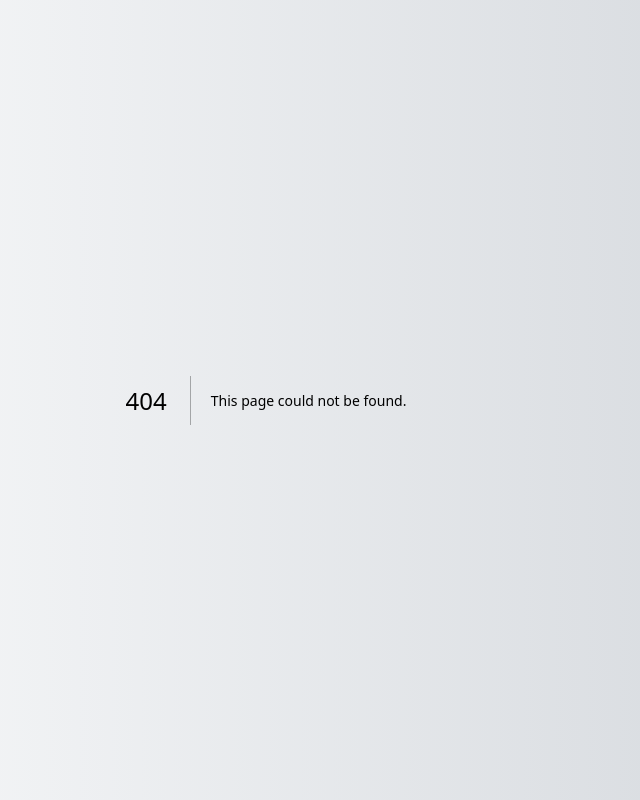
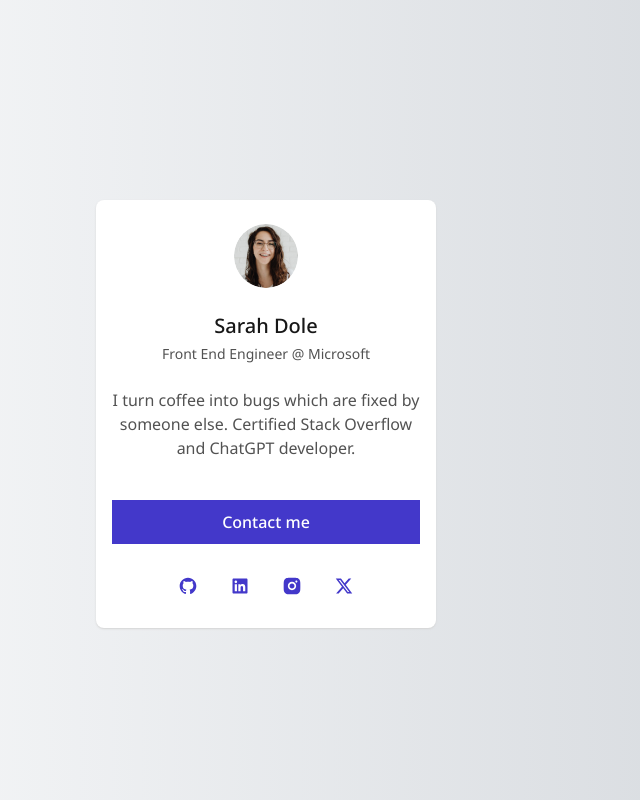
Before and after one commit to av0ed/ui-component-library, a Next.js app: page /profile-card in a window 1280 px wide. Before the commit this address had no page. Shown: the top 800 px of the page, without its empty margins (374-1014 px from the left). Built offline with nearby package versions, Linux system fonts and the light colour scheme.

Commit message:
scaffold profile card

```diff
--- a/app/_components/blog-card.tsx
+++ b/app/_components/blog-card.tsx
@@ -1,4 +1,4 @@
-import { MdOutlineArrowForward } from "react-icons/md";
+import { RiArrowRightLine } from "@remixicon/react";
 import Image from "next/image";
 import Link from "next/link";
 
@@ -39,7 +39,7 @@ export default function BlogCard({
           className="inline-flex items-center mt-6 font-medium text-indigo-700 decoration-2 underline-offset-4 hover:text-indigo-800"
         >
           Read more
-          <MdOutlineArrowForward className="ml-1.5 h-5 w-5 fill-indigo-700" />
+          <RiArrowRightLine className="ml-1.5 h-5 w-5 fill-indigo-700" />
         </Link>
       </div>
     </article>
--- /dev/null
+++ b/app/_components/profile-card.tsx
@@ -0,0 +1,62 @@
+import Image from "next/image";
+import {
+  RiTwitterXFill,
+  RiInstagramFill,
+  RiGithubFill,
+  RiLinkedinBoxFill,
+} from "@remixicon/react";
+
+interface Props {
+  name: string;
+  role: string;
+  blurb: string;
+  imageSrc: string;
+  imageAlt: string;
+}
+
+// Todo: butttons will later be replaced with components.
+export default function TestimonialCard({
+  name,
+  role,
+  blurb,
+  imageSrc,
+  imageAlt,
+}: Props) {
+  return (
+    <div className="w-[340px] py-6 px-4 bg-white flex flex-col rounded-lg shadow-sm shadow-neutral-300 gap-y-10">
+      <div className="flex flex-col items-center gap-y-6">
+        <Image
+          src={imageSrc}
+          alt={imageAlt}
+          height={64}
+          width={64}
+          className="rounded-full"
+        />
+        <div className="flex flex-col items-center gap-y-1">
+          <p className="text-neutral-900 text-xl font-medium">{name}</p>
+          <p className="text-neutral-600 text-sm">{role}</p>
+        </div>
+        <p className="text-neutral-600 text-center line-clamp-6">{blurb}</p>
+      </div>
+      <div className="flex flex-col gap-y-6">
+        <button className="flex items-center justify-center self-stretch px-4 py-2.5 bg-indigo-700 text-white font-medium">
+          Contact me
+        </button>
+        <div className="flex flex-row justify-center gap-x-4">
+          <button className="p-2">
+            <RiGithubFill className="w-5 h-5 fill-indigo-700" />
+          </button>
+          <button className="p-2">
+            <RiLinkedinBoxFill className="w-5 h-5 fill-indigo-700" />
+          </button>
+          <button className="p-2">
+            <RiInstagramFill className="w-5 h-5 fill-indigo-700" />
+          </button>
+          <button className="p-2">
+            <RiTwitterXFill className="w-5 h-5 fill-indigo-700" />
+          </button>
+        </div>
+      </div>
+    </div>
+  );
+}
--- a/app/blog-card/page.tsx
+++ b/app/blog-card/page.tsx
@@ -1,12 +1,12 @@
-import Head from "next/head";
+import type { Metadata } from "next";
 import BlogCard from "../_components/blog-card";
 
+export const metadata: Metadata = {
+  title: "Blog Card | UI Component Library | Jason Long",
+};
 export default function BlogCardPage() {
   return (
     <div className="flex justify-center mt-[120px]">
-      <Head>
-        <title>Blog Card | UI Component Library | Jason Long</title>
-      </Head>
       <BlogCard
         headline="Top 5 Living Room Inspirations"
         subHeadline="Curated vibrants colors for your living, make it pop & calm in the same time."
--- a/app/page.tsx
+++ b/app/page.tsx
@@ -10,6 +10,9 @@ export default function Home() {
         <li>
           <Link href="/blog-card">Blog Card</Link>
         </li>
+        <li>
+          <Link href="/profile-card">Profile Card</Link>
+        </li>
       </ul>
     </main>
   );
--- /dev/null
+++ b/app/profile-card/page.tsx
@@ -0,0 +1,19 @@
+import type { Metadata } from "next";
+import ProfileCard from "../_components/profile-card";
+
+export const metadata: Metadata = {
+  title: "Profile Card | UI Component Library | Jason Long",
+};
+export default function ProfileCardPage() {
+  return (
+    <div className="flex justify-center mt-[200px]">
+      <ProfileCard
+        name="Sarah Dole"
+        role="Front End Engineer @ Microsoft"
+        blurb="I turn coffee into bugs which are fixed by someone else. Certified Stack Overflow and ChatGPT developer."
+        imageSrc="profile-thumbnail.png"
+        imageAlt="Headshot of Sarah Dole"
+      />
+    </div>
+  );
+}
--- a/app/testimonial-card/page.tsx
+++ b/app/testimonial-card/page.tsx
@@ -1,12 +1,12 @@
-import Head from "next/head";
+import type { Metadata } from "next";
 import TestimonialCard from "../_components/testimonial-card";
 
+export const metadata: Metadata = {
+  title: "Testimonial Card | UI Component Library | Jason Long",
+};
 export default function TestimonialCardPage() {
   return (
     <div className="flex justify-center mt-[200px]">
-      <Head>
-        <title>Testimonial Card | UI Component Library | Jason Long</title>
-      </Head>
       <TestimonialCard
         name="Sarah Dole"
         username="@sarahdole"
--- a/package.json
+++ b/package.json
@@ -9,10 +9,10 @@
     "lint": "next lint"
   },
   "dependencies": {
+    "@remixicon/react": "^4.2.0",
     "next": "14.2.5",
     "react": "^18",
-    "react-dom": "^18",
-    "react-icons": "^5.2.1"
+    "react-dom": "^18"
   },
   "devDependencies": {
     "@types/node": "^20",
```
Also changed, not shown: public/profile-thumbnail.png, 1 other file (tests, documents, lock files or other folders).
